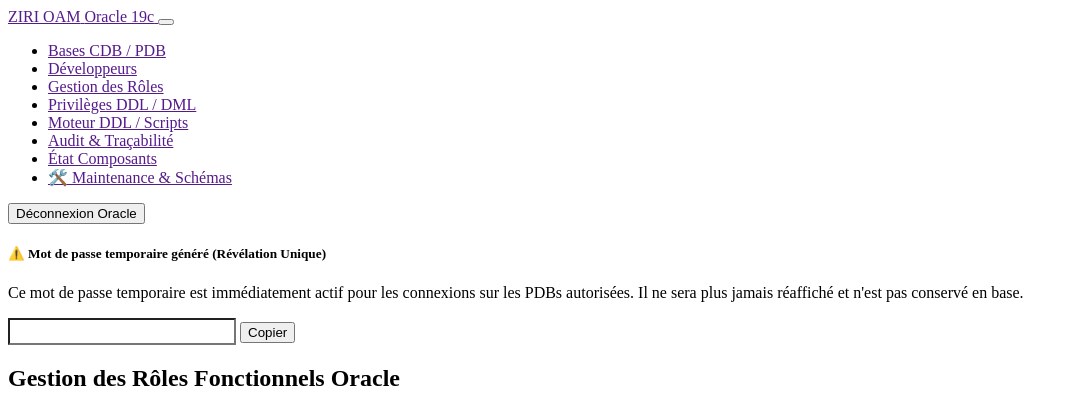
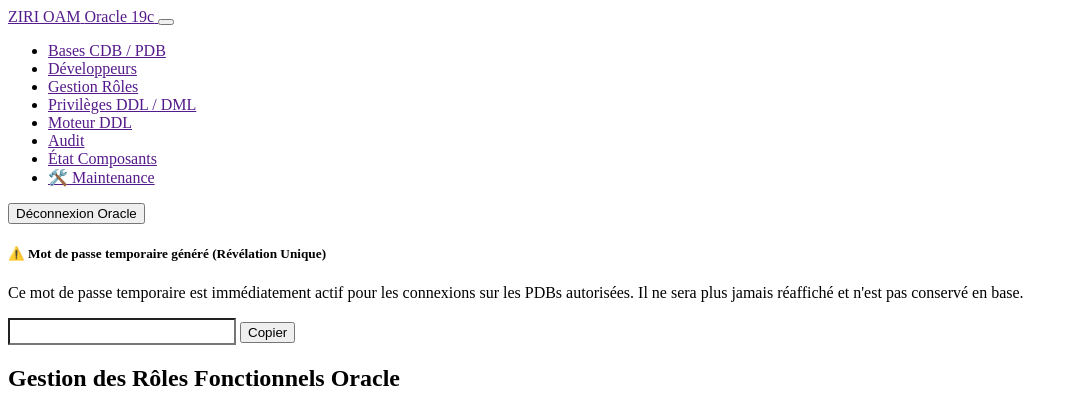
Before and after one commit to zirisdeveloper/zirioam, a PHP site: template views/roles/index.php in a window 1280 px wide. Shown: the top 411 px of the page, without its empty margins (0-1078 px from the left). Run offline with PHP 8.4, Linux system fonts and the light colour scheme; the template is opened without the code that fills it, so the values that code supplies are empty; some libraries are stand-ins or nearby versions.

Commit message:
ui: shorten navbar labels (Gestion Rôles, Moteur DDL, Audit, Maintenance)

```diff
--- a/views/layouts/main.php
+++ b/views/layouts/main.php
@@ -30,22 +30,22 @@
                         <a class="nav-link" href="<?= zirioam_url('/developers') ?>">Développeurs</a>
                     </li>
                     <li class="nav-item">
-                        <a class="nav-link" href="<?= zirioam_url('/roles') ?>">Gestion des Rôles</a>
+                        <a class="nav-link" href="<?= zirioam_url('/roles') ?>">Gestion Rôles</a>
                     </li>
                     <li class="nav-item">
                         <a class="nav-link" href="<?= zirioam_url('/access') ?>">Privilèges DDL / DML</a>
                     </li>
                     <li class="nav-item">
-                        <a class="nav-link" href="<?= zirioam_url('/scripts') ?>">Moteur DDL / Scripts</a>
+                        <a class="nav-link" href="<?= zirioam_url('/scripts') ?>">Moteur DDL</a>
                     </li>
                     <li class="nav-item">
-                        <a class="nav-link" href="<?= zirioam_url('/audit') ?>">Audit & Traçabilité</a>
+                        <a class="nav-link" href="<?= zirioam_url('/audit') ?>">Audit</a>
                     </li>
                     <li class="nav-item">
                         <a class="nav-link text-warning" href="<?= zirioam_url('/installer/status?view=1') ?>">État Composants</a>
                     </li>
                     <li class="nav-item">
-                        <a class="nav-link text-info" href="<?= zirioam_url('/installer/maintenance') ?>">🛠️ Maintenance & Schémas</a>
+                        <a class="nav-link text-info" href="<?= zirioam_url('/installer/maintenance') ?>">🛠️ Maintenance</a>
                     </li>
                 </ul>
 
```
Also changed, not shown: 1 other file.
